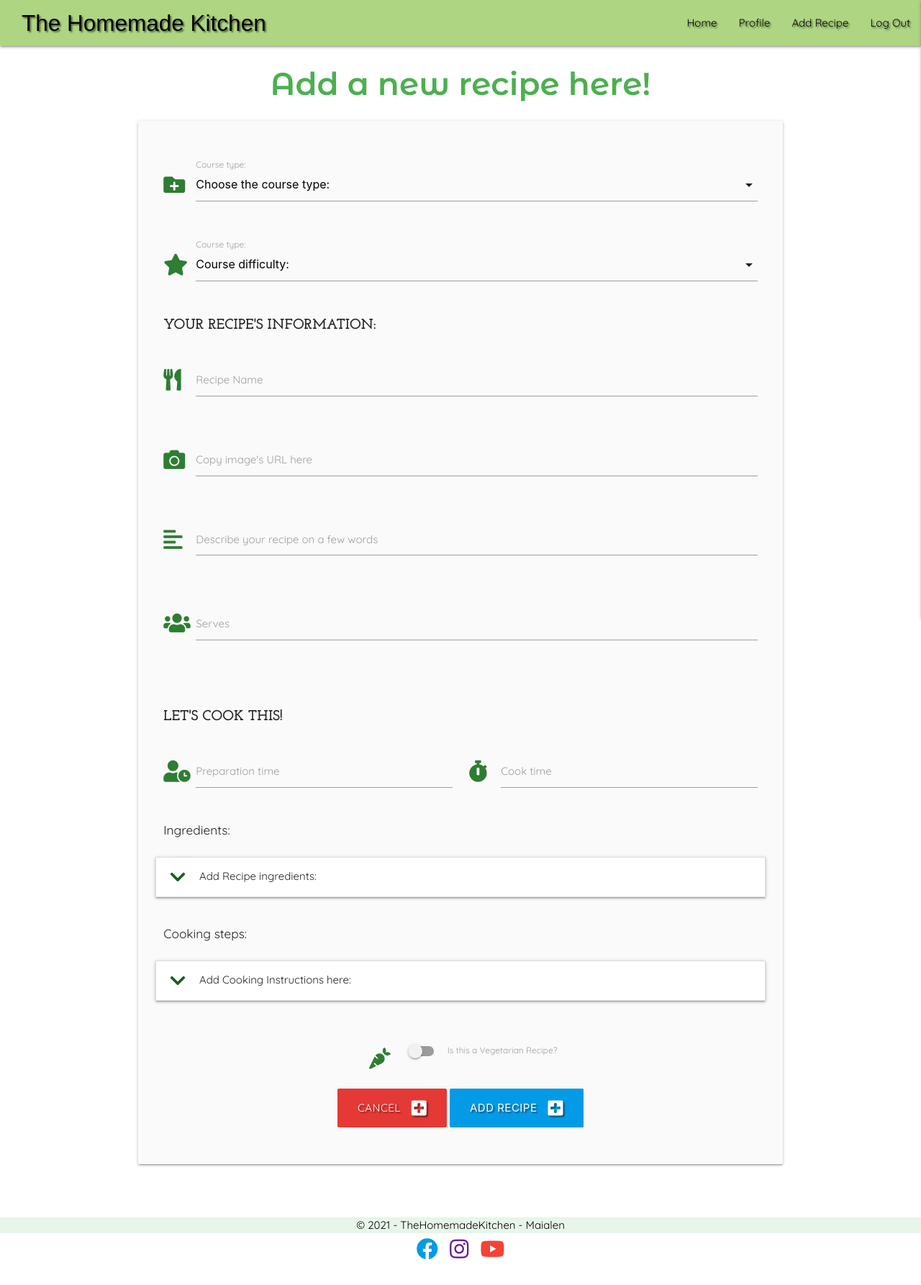
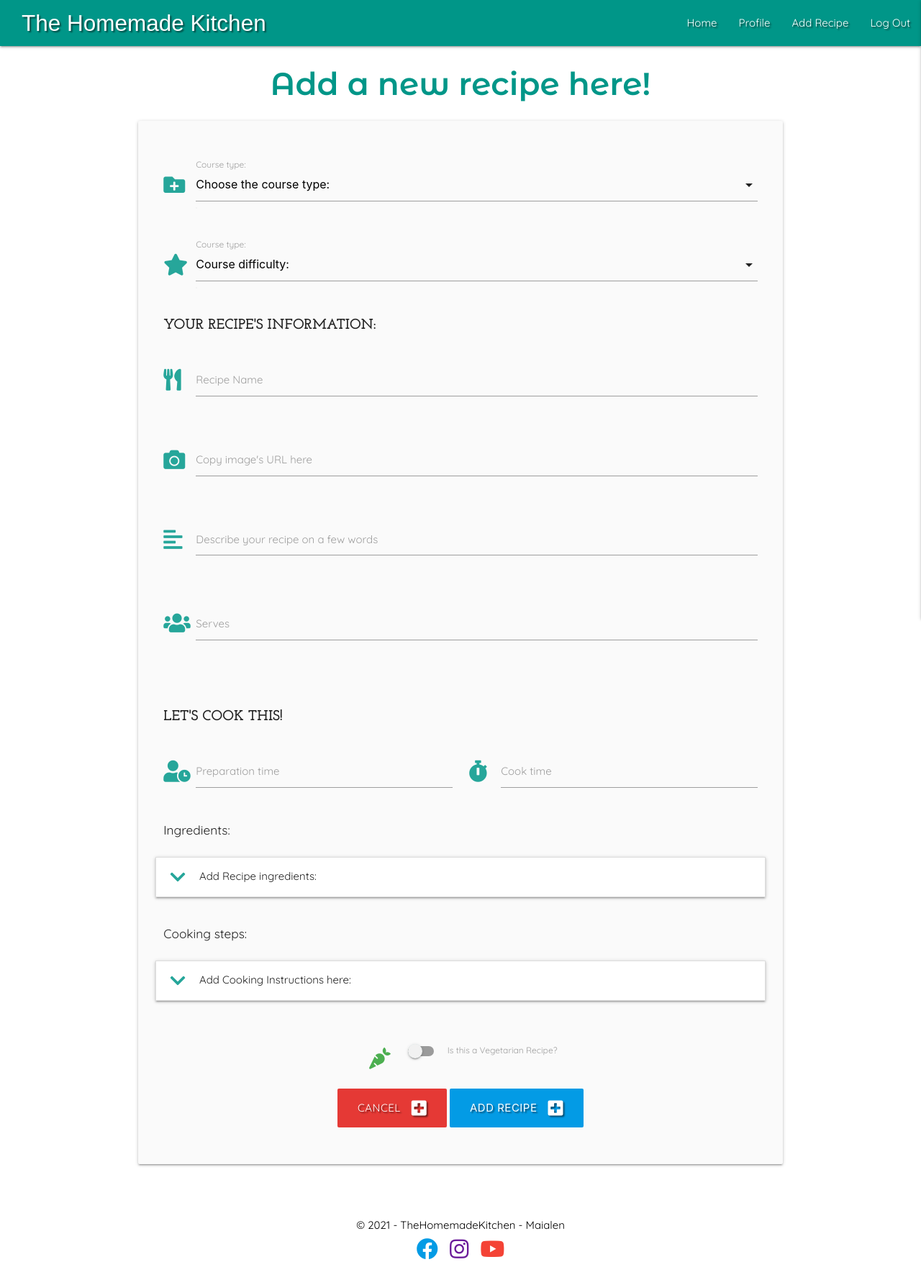
Before and after one commit to maialenz/CookBook, a Flask app: page /add_recipe in a window 1280 px wide. Shown: the whole page at 72% size. Run offline with Flask 2, Linux system fonts and the light colour scheme; the visitor is signed in with stand-in values (Sample User, id 1); data that the repository does not hold is empty; some libraries are stand-ins or nearby versions; some web fonts are replaced.

Commit message:
Change color scheme and fix some typos and col sizes

```diff
--- a/app.py
+++ b/app.py
@@ -402,6 +402,22 @@ def full_recipe(recipe_id):
     return render_template("full_recipe.html", recipe=full_recipe)
 
 
+@app.errorhandler(404)
+def handle_404(e):
+    '''
+    If a 404 error happens, the user is redirected to 404.html page.
+    '''
+    return render_template('404.html')
+
+
+@app.errorhandler(500)
+def server_error(e):
+    """
+    If a 500 error occurs, the user is directed to 500.html page.
+    """
+    return render_template('500.html')
+
+
 if __name__ == "__main__":
     app.run(host=os.environ.get("IP"),
             port=int(os.environ.get("PORT")),
--- a/static/css/style.css
+++ b/static/css/style.css
@@ -19,7 +19,7 @@ html {
 
 h3 {
     font-family: 'Montserrat Alternates', sans-serif;
-    color: #013220;
+    color: #26a69a;
     font-weight: 600;
 }
 
@@ -71,7 +71,7 @@ nav .brand-logo {
 }
 
 nav ul a {
-    color: black;
+    color: #fff;
 }
 
 /*..........FLASHED MESSAGES.........*/
--- a/templates/add_course.html
+++ b/templates/add_course.html
@@ -1,7 +1,7 @@
 {% extends "base.html" %}
 {% block content %}
 
-    <h3 class="green-text darken-1 center-align">Add a new course!</h3>
+    <h3 class="teal-text text-ligthen-1 center-align">Add a new course!</h3>
 
     <!--Form to add a new course (add_course)-->
     <div class="row card-panel grey lighten-5">
@@ -10,7 +10,7 @@
             <!--Recipe name-->
             <div class="row">
                 <div class="input-field col s12">
-                    <i class="fas fa-utensils prefix green-text text-darken-3"></i>
+                    <i class="fas fa-utensils prefix teal-text text-lighten-1"></i>
                     <input id="course_type" name="course_type" minlength="3" maxlength="20" type="text" class="validate"
                         required>
                     <label for="course_type">Course name</label>
--- a/templates/add_recipe.html
+++ b/templates/add_recipe.html
@@ -1,7 +1,7 @@
 {% extends "base.html" %}
 {% block content %}
 
-    <h3 class="green-text darken-1 center-align">Add a new recipe here!</h3>
+    <h3 class="teal-text lighten-1 center-align">Add a new recipe here!</h3>
 
     <div class="row card-panel grey lighten-5">
 
@@ -10,7 +10,7 @@
             <!--Course Type Selector-->
             <div class="row">
                 <div class="input-field col s12">
-                    <i class="fas fa-folder-plus prefix green-text text-darken-3"></i>
+                    <i class="fas fa-folder-plus prefix teal-text text-lighten-1"></i>
                     <select id="course_type" name="course_type" class="validate" required>
                     <option value="" disabled selected>Choose the course type:</option>
                     {% for course in courses %}
@@ -24,7 +24,7 @@
             <!--Course Difficulty selector-->
             <div class="row">
                 <div class="input-field col s12">
-                    <i class="fas fa-star prefix green-text text-darken-3"></i>
+                    <i class="fas fa-star prefix teal-text text-lighten-1"></i>
                     <select id="recipe_difficulty" name="recipe_difficulty" class="validate" required>
                     <option value="" disabled selected>Course difficulty:</option>
                         <option value="Beginner">Beginner</option>
@@ -41,7 +41,7 @@
             <!--Recipe name-->
             <div class="row">
                 <div class="input-field col s12">
-                    <i class="fas fa-utensils prefix green-text text-darken-3"></i>
+                    <i class="fas fa-utensils prefix teal-text text-lighten-1"></i>
                     <input id="recipe_name" name="recipe_name" minlength="3" maxlength="50" type="text" class="validate"
                         required>
                     <label for="recipe_name">Recipe Name</label>
@@ -51,7 +51,7 @@
             <!--Recipe url-->
             <div class="row">
                 <div class="input-field col s12">
-                    <i class="fas fa-camera prefix green-text text-darken-3"></i>
+                    <i class="fas fa-camera prefix teal-text text-lighten-1"></i>
                     <input id="image_url" name="image_url" type="tel" class="validate" required>
                     <label for="image_url">Copy image's URL here</label>
                 </div>
@@ -60,7 +60,7 @@
             <!--Recipe Description-->
             <div class="row">
                 <div class="input-field col s12">
-                    <i class="fas fa-align-left prefix green-text text-darken-3"></i>
+                    <i class="fas fa-align-left prefix teal-text text-lighten-1"></i>
                     <textarea id="recipe_description" name="recipe_description" minlength="5" maxlength="60"
                         class="materialize-textarea validate" required></textarea>
                     <label for="recipe_description">Describe your recipe on a few words</label>
@@ -70,7 +70,7 @@
             <!--Servings-->
             <div class="row">
                 <div class="input-field col s12">
-                    <i class="fas fa-users prefix green-text text-darken-3"></i>
+                    <i class="fas fa-users prefix teal-text text-lighten-1"></i>
                     <input id="serves" name="serves" type="number" maxlength="15" class="validate" required>
                     <label for="serves">Serves</label>
                 </div>
@@ -84,14 +84,14 @@
             <div class="row">
                 <!--Prep time-->
                 <div class="input-field col s12 m6 l6">
-                    <i class="fas fa-user-clock prefix green-text text-darken-3"></i>
+                    <i class="fas fa-user-clock prefix teal-text text-lighten-1"></i>
                     <input id="prep_time" name="prep_time" type="text" maxlength="15" class="validate" required>
                     <label for="prep_time">Preparation time</label>
                 </div>
 
                 <!--Cooking time-->
                 <div class="input-field col s12 m6 l6">
-                    <i class="fas fa-stopwatch prefix green-text text-darken-3"></i>
+                    <i class="fas fa-stopwatch prefix teal-text text-lighten-1"></i>
                     <input id="cook_time" name="cook_time" type="text" maxlength="15" class="validate" required>
                     <label for="cook_time">Cook time</label>
                 </div>
@@ -103,7 +103,7 @@
                 <ul class="collapsible">
                     <li>
                         <div class="collapsible-header prefix">
-                            <i class="fas fa-chevron-down prefix green-text text-darken-4"></i>
+                            <i class="fas fa-chevron-down prefix teal-text text-lighten-1"></i>
                             Add Recipe ingredients:
                         </div>
                         <div class="collapsible-body">
@@ -134,7 +134,7 @@
                 <ul class="collapsible">
                     <li>
                         <div class="collapsible-header prefix">
-                            <i class="fas fa-chevron-down prefix green-text text-darken-4"></i>
+                            <i class="fas fa-chevron-down prefix teal-text text-lighten-1"></i>
                             Add Cooking Instructions here:
                         </div>
                         <div class="collapsible-body">
@@ -163,7 +163,8 @@
             <div class="row">
                 <div class="input-field center-align col s12">
                     <div class="switch">
-                        <i class="fas fa-carrot prefix green-text text-darken-3"></i>
+                        <i class="fas fa-carrot prefix green-text text-darken-5 tooltipped"
+                        data-position="left" data-tooltip="Vegetarian"></i>
                         <label for="vegetarian">
                             <input type="checkbox" id="vegetarian" name="vegetarian">
                             <span class="lever"></span>
--- a/templates/base.html
+++ b/templates/base.html
@@ -44,9 +44,9 @@
 <body>
     <header>
         <!-- top navbar-->
-        <nav class="nav-extended text-shadow light-green lighten-2">
+        <nav class="nav-extended text-shadow teal lighten-1s">
             <div class="nav-wrapper">
-                <a href="{{ url_for('get_recipes') }}" class="left black-text brand-logo">The Homemade Kitchen</a>
+                <a href="{{ url_for('get_recipes') }}" class="left whites-text brand-logo">The Homemade Kitchen</a>
                 <a href="#" data-target="mobile-demo" class="sidenav-trigger right"><i class="fas fa-bars"></i></a>
                 <ul class="right hide-on-med-and-down">
                     <li><a href="{{ url_for('get_recipes') }}">Home</a></li>
@@ -69,7 +69,7 @@
         <!-- mobile collapsible navbar-->
         <ul class="sidenav" id="mobile-demo">
 
-            <li><h4 class="center-align green-text text-darken-3">Menu</h4></li>
+            <li><h4 class="center-align teal-text text-lighten-1">Menu</h4></li>
             <li><a href="{{ url_for('get_recipes') }}">Home</a></li>
             <!--Displays navbar links only for registered users-->
             {% if session.user %}
@@ -118,8 +118,8 @@
     <!--Footer-->
     <footer class="page-footer">
             <div class="row center-align">
-                <div class="footer-copyright green lighten-5 col s12">
-                    <div class="container green lighten-5 black-text center-align col s12">
+                <div class="footer-copyright white col s12">
+                    <div class="container white black-text center-align col s12">
                         © 2021 - TheHomemadeKitchen - Maialen
                     </div>
                 </div>
--- a/templates/courses.html
+++ b/templates/courses.html
@@ -5,7 +5,7 @@
 
 <!-- Button to redirect to add_recipe.html -->
 <div class="center-align">
-    <a href="{{ url_for('add_course') }}" class="btn-large blue hvr-grow">
+    <a href="{{ url_for('add_course') }}" class="btn-large light-blue white-text text-shadow hvr-grow">
       Add a new course!  <i class="fas fa-plus-square right"></i>
     </a>
 </div>
@@ -13,7 +13,7 @@
 <div class="row">
   {% for course in courses %}
   <div class="col s12 m3">
-    <div class="card green darken-5 text-shadow center-align">
+    <div class="card teal lighten-1 center-align">
       <div class="card-content white-text">
         <span class="card-title">{{ course.course_type }}</span>
       </div>
@@ -36,7 +36,7 @@
           </div>
         </div>
         <a href="{{ url_for('edit_course', course_id=course._id) }}"
-          class="btn-floating halfway-fab waves-effect right waves-light  amber darken-1 hvr-grow">
+          class="btn-floating halfway-fab waves-effect right waves-light green darken-1 hvr-grow">
           <i class="fas fa-pen"></i>
         </a>
       </div>
--- a/templates/edit_course.html
+++ b/templates/edit_course.html
@@ -1,7 +1,7 @@
 {% extends "base.html" %}
 {% block content %}
 
-    <h3 class="green-text darken-1 center-align">Edit Course!</h3>
+    <h3 class="teal-text text-lighten-1 center-align">Edit Course!</h3>
 
     <!--Form to add a new course (add_course)-->
     <div class="row card-panel grey lighten-5">
@@ -10,7 +10,7 @@
             <!--Recipe name-->
             <div class="row">
                 <div class="input-field col s12">
-                    <i class="fas fa-utensils prefix green-text text-darken-3"></i>
+                    <i class="fas fa-utensils prefix teal-text text-lighten-1"></i>
                     <input id="course_type" name="course_type" minlength="3" maxlength="20"
                         value="{{course.course_type}}" type="text" class="validate"
                         required>
--- a/templates/full_recipe.html
+++ b/templates/full_recipe.html
@@ -13,7 +13,7 @@
                 <p><em>Recipe by: {{ recipe.recipe_by }}</em></p>
                 <span class="card-title"><strong>{{ recipe.recipe_name }}</strong></span>
                 {% if recipe.vegetarian == "on" %}
-                <i class="fas fa-carrot light-green-text text-lighten-1 tooltipped" data-position="right"
+                <i class="fas fa-carrot light-green-text text-darken-1 tooltipped" data-position="right"
                     data-tooltip="Vegetarian"></i>
                 {% endif %}
                 <p><strong>Recipe type:</strong> {{ recipe.course_type }}</p>
--- a/templates/recipes.html
+++ b/templates/recipes.html
@@ -4,17 +4,17 @@
     <h3 class="center-align text-shadow">All Recipes</h3>
 
 
-    <!-- Button to redirect to add_recipe.html -->
+    <!-- Button to allow user to add recipe. If user is not logged in, will be redirected to login page -->
     {% if session.user|lower %}
     <div class="center-align">
-        <a href="{{ url_for('add_recipe') }}" class="btn-large blue hvr-grow">
+        <a href="{{ url_for('add_recipe') }}" class="btn-large hvr-grow">
             Add your new Recipe! <i class="fas fa-plus-square right"></i>
         </a>
     </div>
 
     {% else %}
     <div class="center-align">
-        <a href="{{ url_for('login') }}" class="btn-large blue hvr-grow">
+        <a href="{{ url_for('login') }}" class="btn-large hvr-grow">
             Log in to add your recipes! <i class="fas fa-plus-square right"></i>
         </a>
     </div>
```
Also changed, not shown: templates/edit_recipe.html (+13 -12 lines), templates/login.html (+4 -4 lines), templates/profile.html (+4 -4 lines), templates/register.html (+6 -6 lines).
